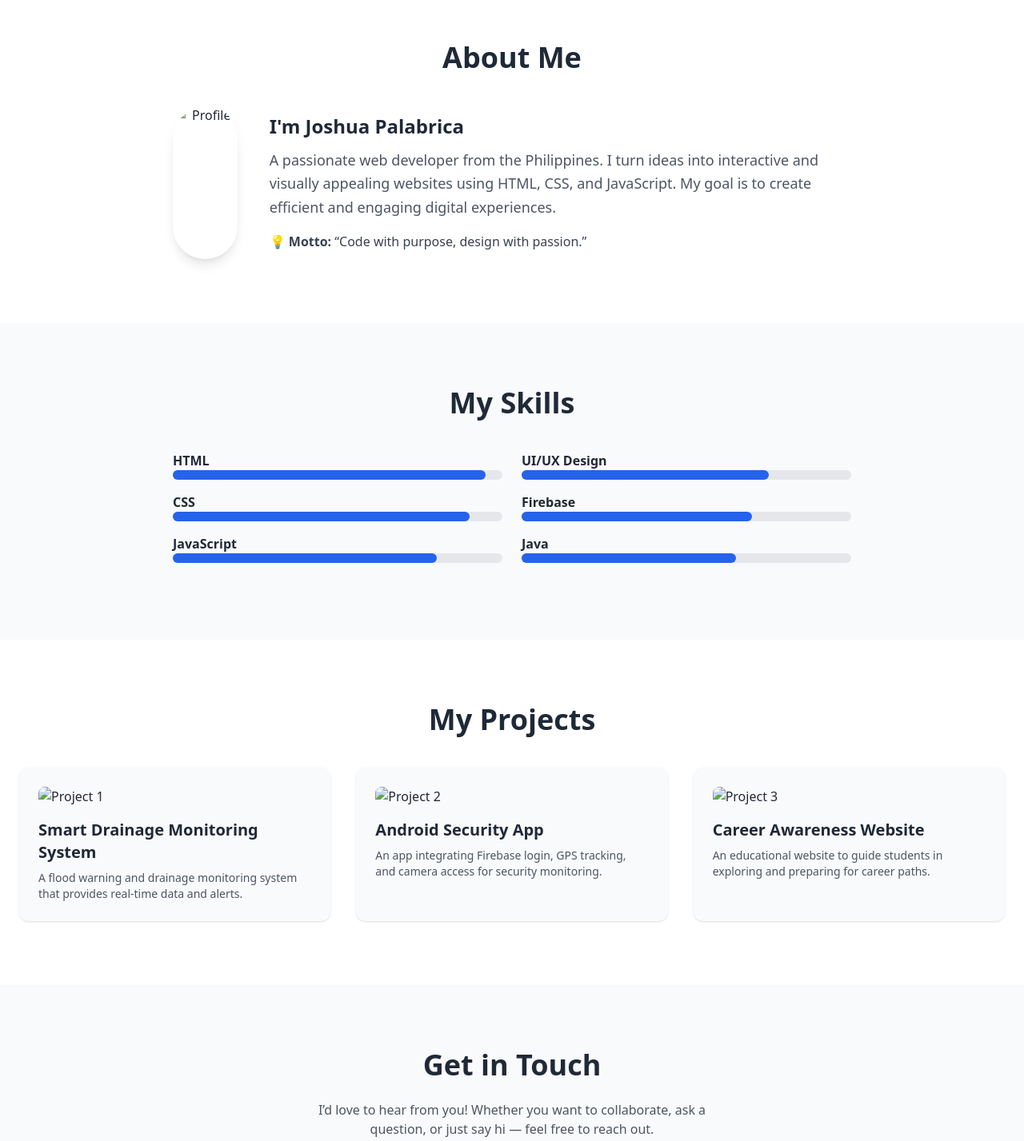
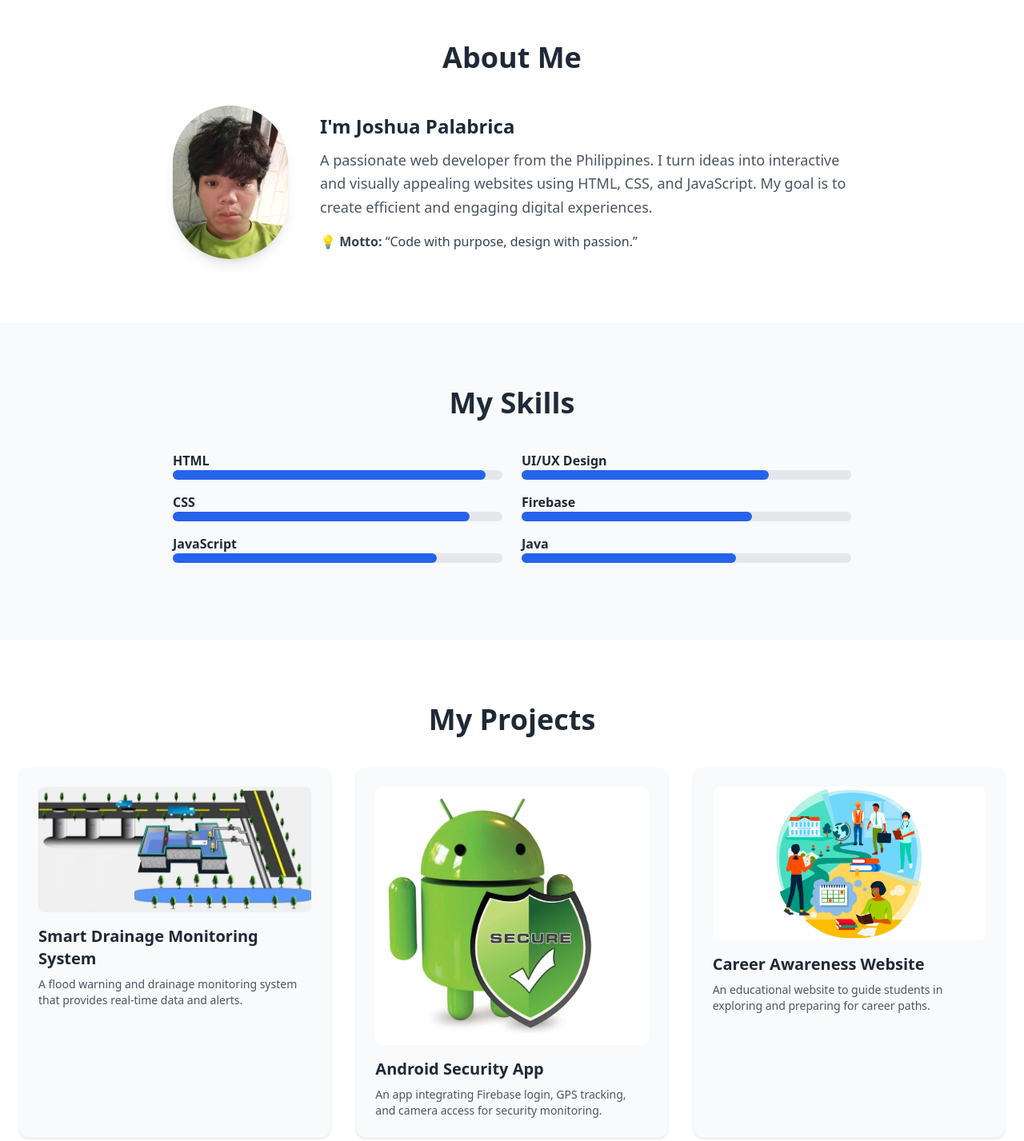
Before and after one commit to Axuan12/wb, a plain HTML site: page index.html in a window 1280 px wide. Shown: the part 400-1827 px from the top of the page at 80% size. Drawn offline with nearby package versions, Linux system fonts and the light colour scheme.

Commit message:
Update index.html

```diff
--- a/index.html
+++ b/index.html
@@ -62,7 +62,7 @@
     <div class="container mx-auto px-6 max-w-4xl">
       <h3 class="text-4xl font-bold mb-10">About Me</h3>
       <div class="flex flex-col md:flex-row items-center md:space-x-10">
-        <img src="ywa.jpg" alt="Profile" class="rounded-full shadow-lg mb-6 md:mb-0 w-48 h-48 object-cover">
+        <img src="./images/ywa.jpg" alt="Profile" class="rounded-full shadow-lg mb-6 md:mb-0 w-48 h-48 object-cover">
         <div class="text-left">
           <h4 class="text-2xl font-semibold mb-3">I'm Joshua Palabrica</h4>
           <p class="text-lg text-gray-600 leading-relaxed mb-4">
@@ -117,17 +117,17 @@
       <h3 class="text-4xl font-bold mb-10">My Projects</h3>
       <div class="grid md:grid-cols-3 gap-8">
         <div class="card-hover bg-gray-50 p-6 rounded-xl shadow text-left">
-          <img src="pipe-network.jpg" class="rounded-lg mb-4" alt="Project 1">
+          <img src="./images/pipe-network.jpg" class="rounded-lg mb-4" alt="Project 1">
           <h4 class="text-xl font-semibold mb-2">Smart Drainage Monitoring System</h4>
           <p class="text-gray-600 text-sm">A flood warning and drainage monitoring system that provides real-time data and alerts.</p>
         </div>
         <div class="card-hover bg-gray-50 p-6 rounded-xl shadow text-left">
-          <img src="Android-Apps-security.jpg" class="rounded-lg mb-4" alt="Project 2">
+          <img src="./images/Android-Apps-security.jpg" class="rounded-lg mb-4" alt="Project 2">
           <h4 class="text-xl font-semibold mb-2">Android Security App</h4>
           <p class="text-gray-600 text-sm">An app integrating Firebase login, GPS tracking, and camera access for security monitoring.</p>
         </div>
         <div class="card-hover bg-gray-50 p-6 rounded-xl shadow text-left">
-          <img src="Career-readiness-project-findings-blog.png" class="rounded-lg mb-4" alt="Project 3">
+          <img src="./images/Career-readiness-project-findings-blog.png" class="rounded-lg mb-4" alt="Project 3">
           <h4 class="text-xl font-semibold mb-2">Career Awareness Website</h4>
           <p class="text-gray-600 text-sm">An educational website to guide students in exploring and preparing for career paths.</p>
         </div>
```
